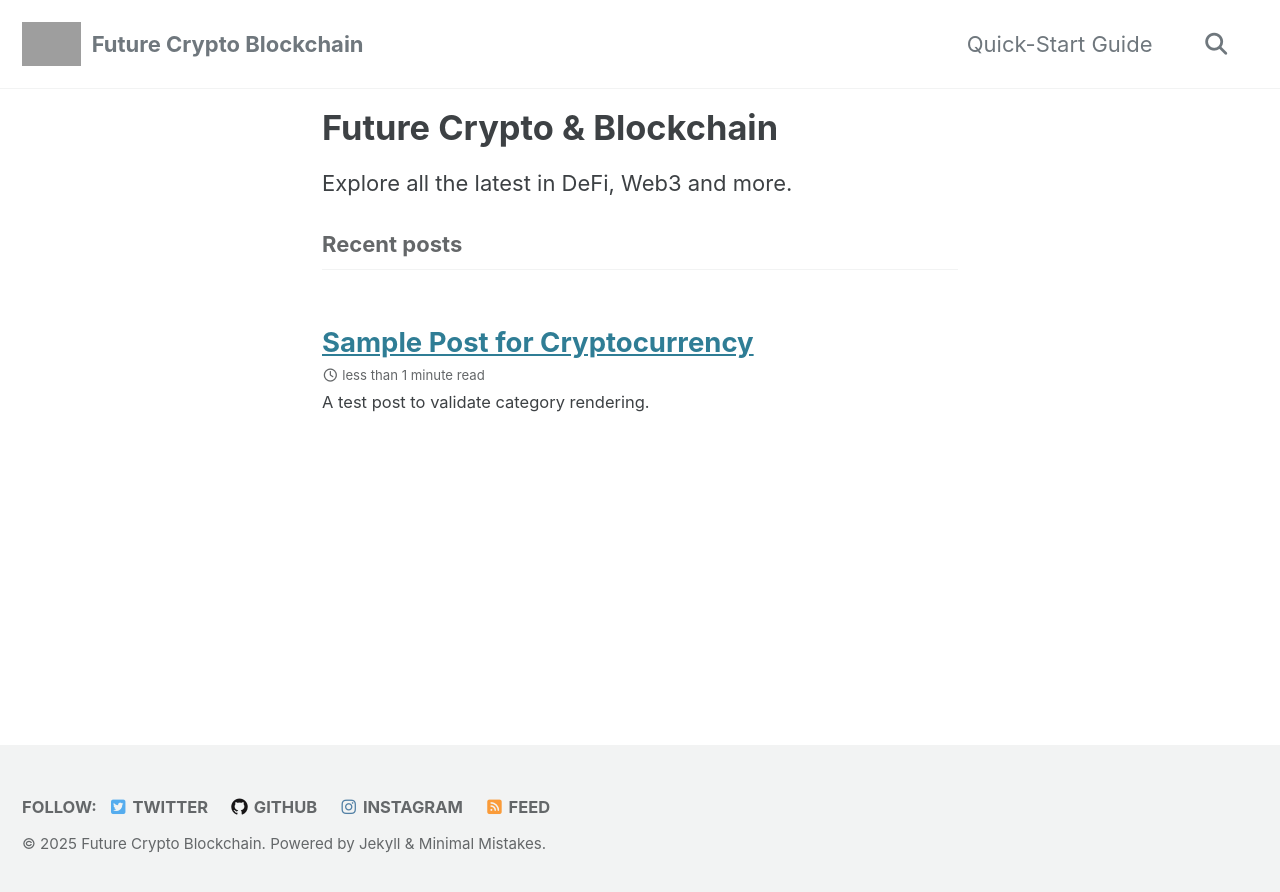
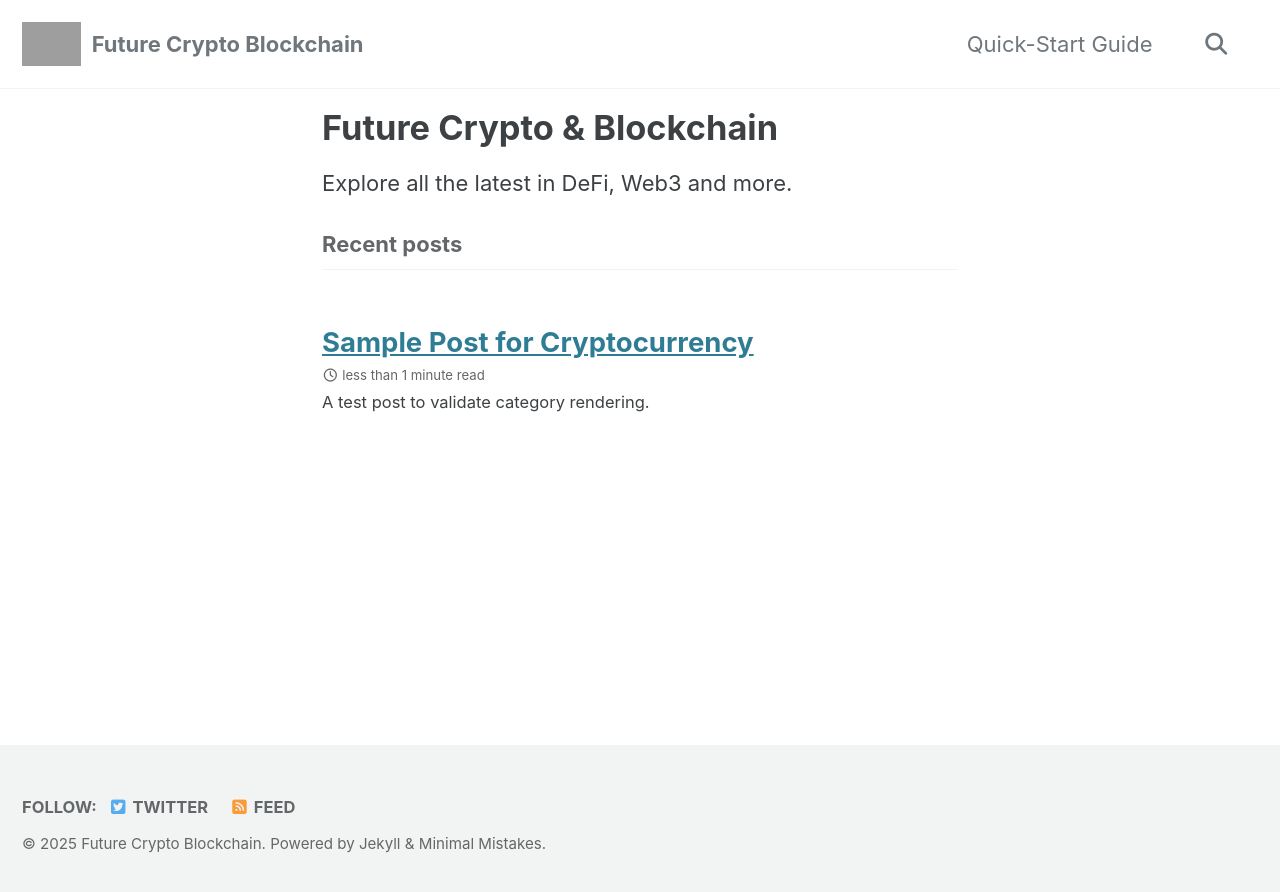
Before and after one commit to hron0891/futurecryptoblockchain, a Jekyll site: the page built from index.md, in a window 1280 px wide. Shown: the top 892 px of the page. Built offline with Jekyll 4.4.1, drawn with Linux system fonts in a browser that asks for light colours; cached includes are drawn as plain includes; the list of posts is cut into pages by our own code; grey boxes are pictures that could not be loaded.

Commit message:
Update _config.yml

```diff
--- a/_config.yml
+++ b/_config.yml
@@ -33,13 +33,7 @@ footer:
   links:
     - label: "Twitter"
       icon: "fab fa-fw fa-twitter-square"
-      url: "https://twitter.com/yourhandle"
-    - label: "GitHub"
-      icon: "fab fa-fw fa-github"
-      url: "https://github.com/futurecryptoblockchain"
-    - label: "Instagram"
-      icon: "fab fa-fw fa-instagram"
-      url: "https://instagram.com/yourhandle"
+      url: "https://twitter.com/cryptoshifting"
 
 # Plugins
 plugins:
```
